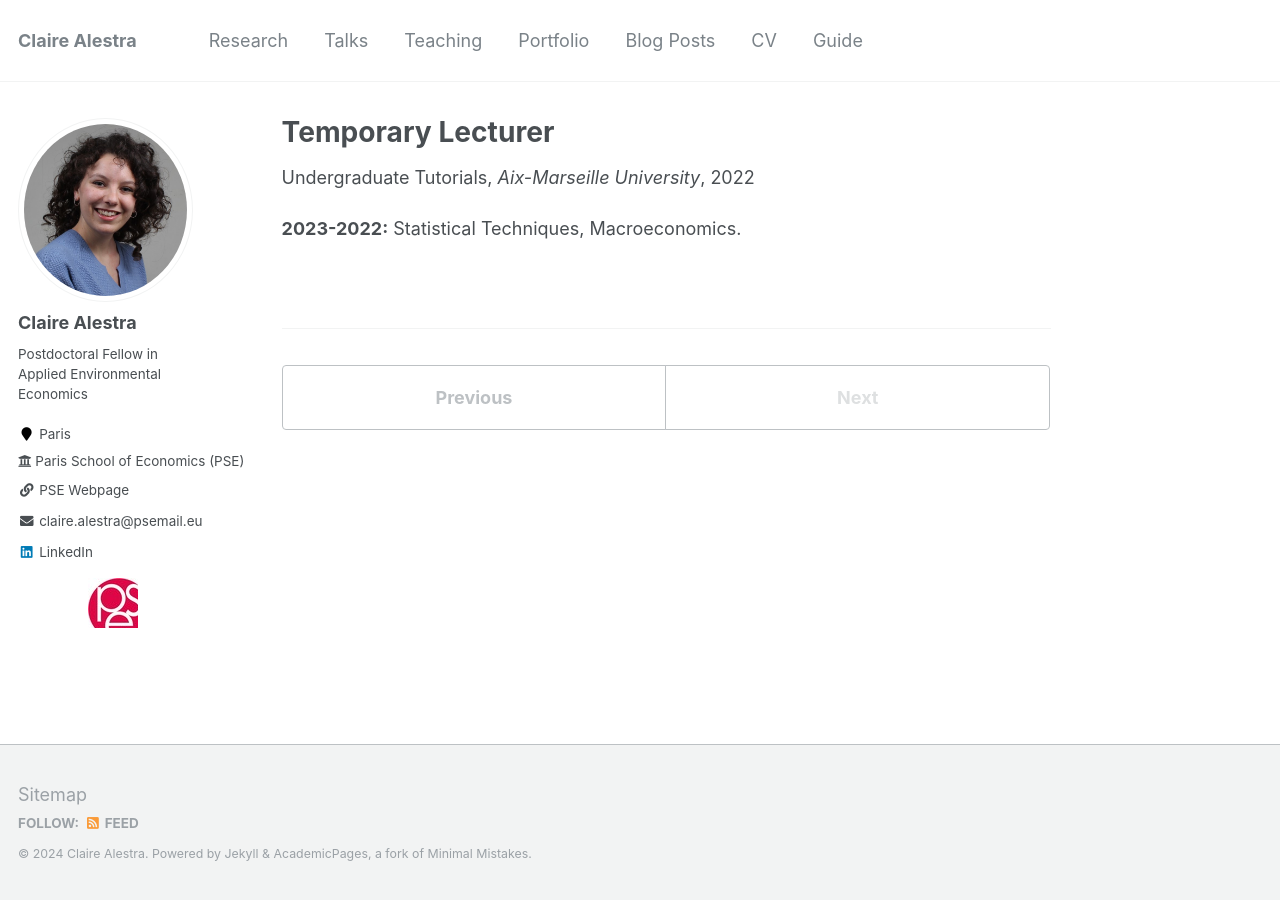
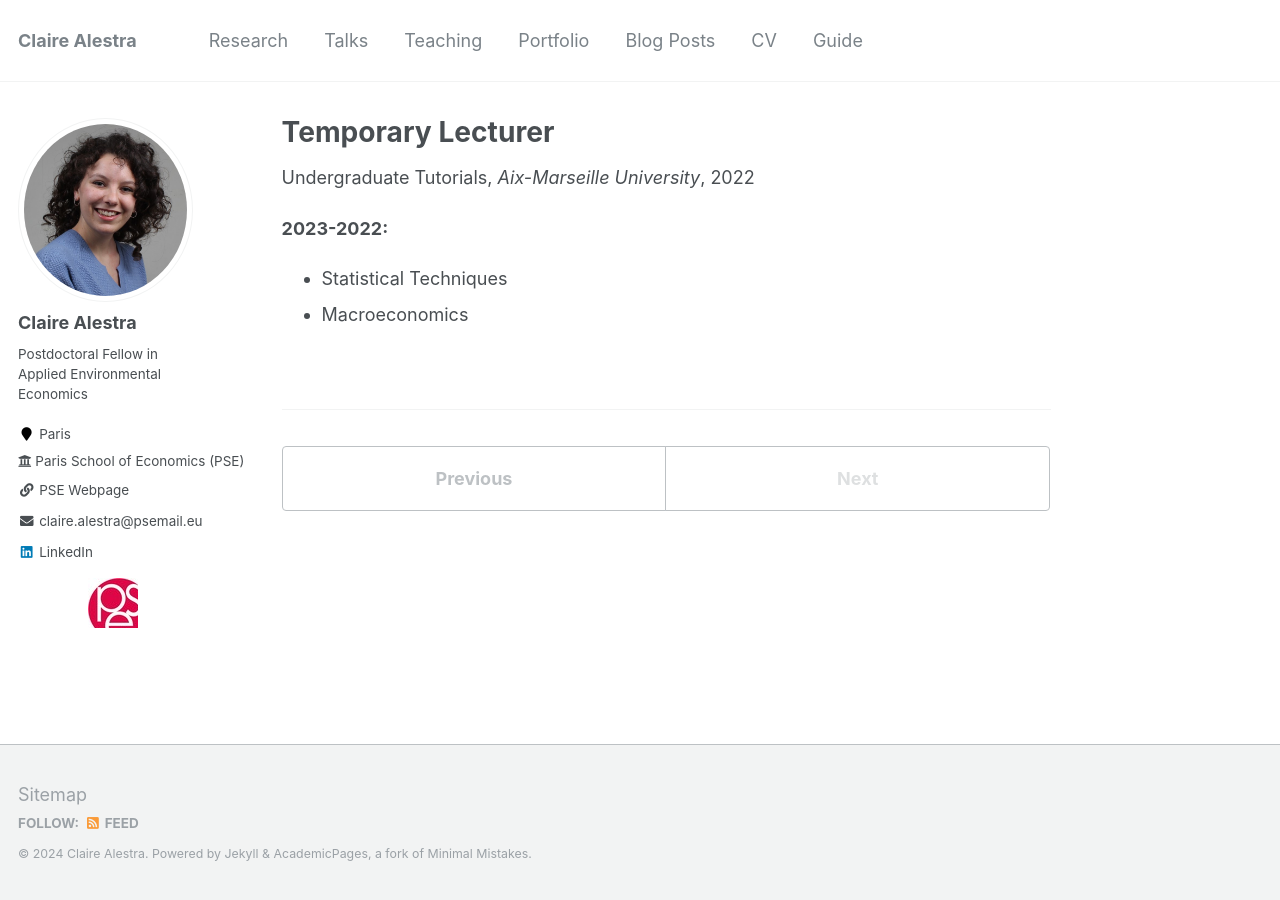
Before and after one commit to ClaireAlestra/ClaireAlestra.github.io, a Jekyll site: the page built from _teaching/2015-spring-teaching-2.md, in a window 1280 px wide. Built offline with Jekyll 4.4.1, drawn with Linux system fonts in a browser that asks for light colours.

```diff
--- a/_teaching/2015-spring-teaching-2.md
+++ b/_teaching/2015-spring-teaching-2.md
@@ -8,4 +8,6 @@ date: 2022-10-01
 location: "Marseille, France"
 ---
 
-<b>2023-2022:</b> Statistical Techniques, Macroeconomics.
+<b>2023-2022:</b>
+* Statistical Techniques
+* Macroeconomics
```
